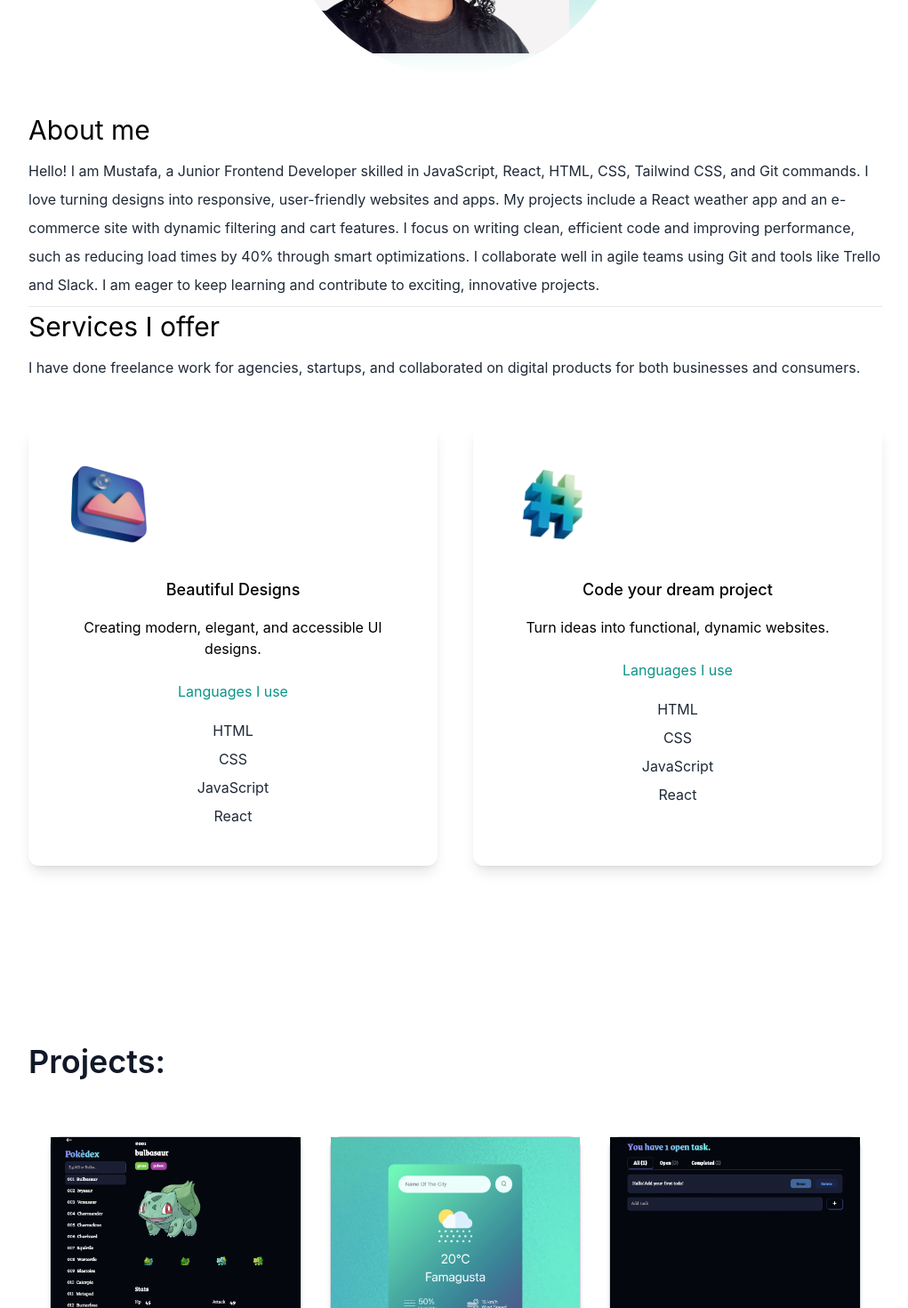
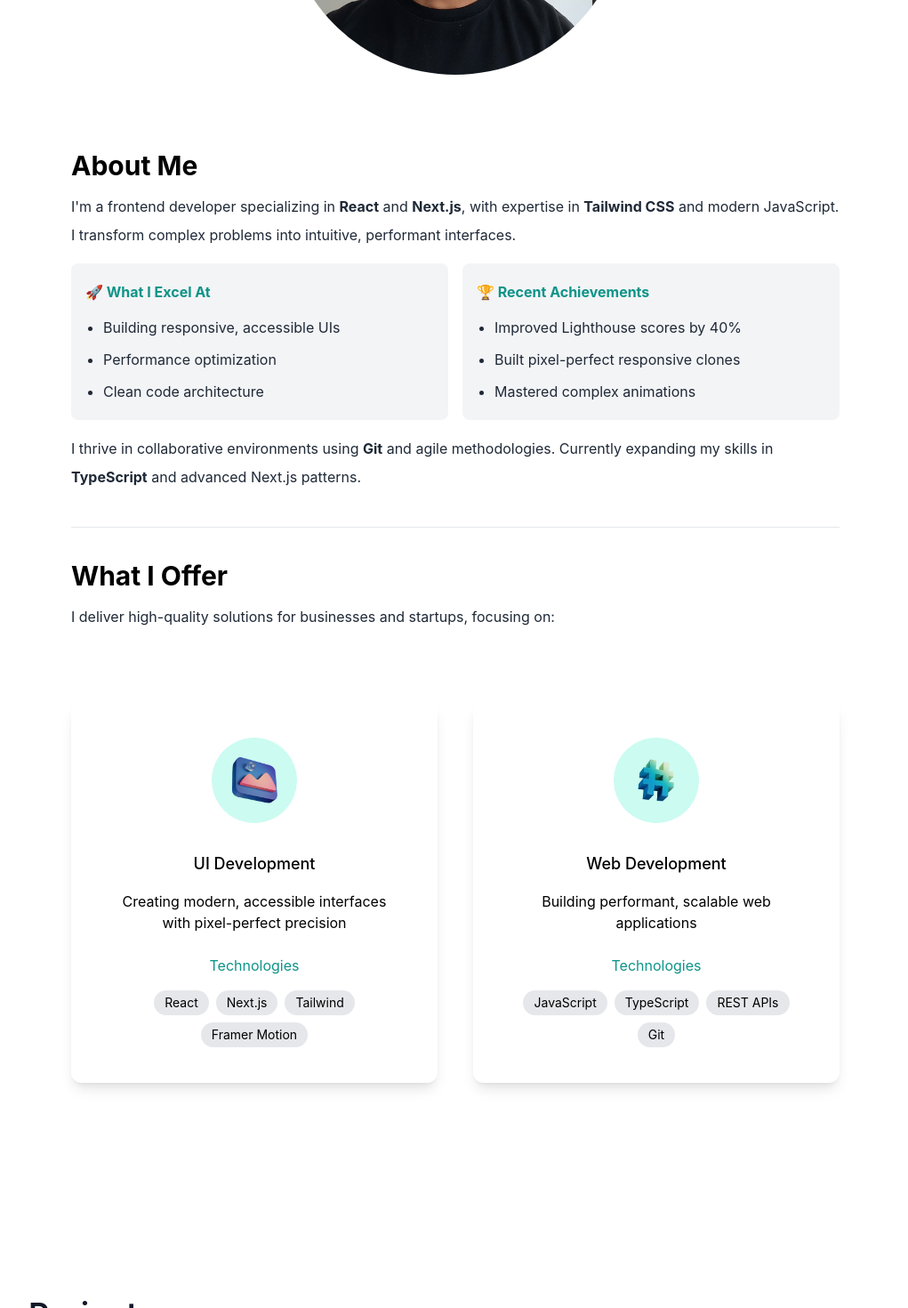
Before and after one commit to mrmustafaegeh/portfolio-web, a React (Vite) app: page / in a window 1280 px wide. Shown: the part 900-2370 px from the top of the page at 89% size, without its empty margins (128-1149 px from the left). Built offline with nearby package versions, Linux system fonts and the light colour scheme; a web font is replaced by a local one.

Commit message:
changed pic me2

```diff
--- a/src/AboutMe.jsx
+++ b/src/AboutMe.jsx
@@ -1,16 +1,15 @@
 import { AiFillInstagram, AiFillLinkedin, AiFillGithub } from "react-icons/ai";
 import { BsFillMoonStarsFill } from "react-icons/bs";
 import { useEffect } from "react";
-// import Image from "next/image";
 
 export default function AboutMe(props) {
   const { darkMode, setDarkMode } = props;
 
-  const me = "/me.jpg";
+  const me = "/me2.png";
   const design = "/design.png";
   const code = "/code.png";
 
-  // Load theme preference from localStorage
+  // Theme management
   useEffect(() => {
     const storedTheme = localStorage.getItem("theme");
     if (storedTheme === "dark") {
@@ -19,7 +18,6 @@ export default function AboutMe(props) {
     }
   }, []);
 
-  // Update theme in localStorage and document class
   useEffect(() => {
     if (darkMode) {
       localStorage.setItem("theme", "dark");
@@ -39,14 +37,14 @@ export default function AboutMe(props) {
             <li>
               <BsFillMoonStarsFill
                 onClick={() => setDarkMode(!darkMode)}
-                className="cursor-pointer text-2xl"
+                className="cursor-pointer text-2xl hover:text-teal-500 transition-colors"
               />
             </li>
             <li>
               <a
                 href="/MustafaEgeh.pdf"
                 download
-                className="bg-gradient-to-r from-cyan-500 to-teal-500 text-white px-4 py-2 border-none rounded-md ml-8"
+                className="bg-gradient-to-r from-cyan-500 to-teal-500 text-white px-4 py-2 border-none rounded-md ml-8 hover:from-cyan-600 hover:to-teal-600 transition-colors"
               >
                 Resume
               </a>
@@ -59,18 +57,20 @@ export default function AboutMe(props) {
             Mustafa Egeh
           </h2>
           <h3 className="text-2xl py-2 dark:text-white md:text-3xl">
-            FrontEnd Developer.
+            Frontend Developer
           </h3>
           <p className="text-md py-5 leading-8 text-gray-800 dark:text-gray-200 max-w-xl mx-auto md:text-xl">
-            Skilled front-end developer with expertise in building responsive,
-            user-friendly websites and applications using modern web
-            technologies.
+            I build fast, accessible web experiences using React, Next.js and
+            modern CSS. Passionate about performance optimization and creating
+            intuitive interfaces.
           </p>
           <div className="text-5xl flex justify-center gap-16 py-3 text-gray-600 dark:text-gray-400">
             <a
               href="https://instagram.com/"
               target="_blank"
               rel="noopener noreferrer"
+              className="hover:text-teal-500 transition-colors"
+              aria-label="Instagram"
             >
               <AiFillInstagram />
             </a>
@@ -78,6 +78,8 @@ export default function AboutMe(props) {
               href="https://www.linkedin.com/in/mustafa-egeh-7b6533351/"
               target="_blank"
               rel="noopener noreferrer"
+              className="hover:text-teal-500 transition-colors"
+              aria-label="LinkedIn"
             >
               <AiFillLinkedin />
             </a>
@@ -85,71 +87,139 @@ export default function AboutMe(props) {
               href="https://github.com/mrmustafaegeh"
               target="_blank"
               rel="noopener noreferrer"
+              className="hover:text-teal-500 transition-colors"
+              aria-label="GitHub"
             >
               <AiFillGithub />
             </a>
           </div>
-          <div className="mx-auto bg-gradient-to-b from-teal-500 rounded-full w-80 h-80 relative overflow-hidden mt-20 md:h-96 md:w-96">
+          <div className="mx-auto bg-gradient-to-b from-teal-500 rounded-full w-80 h-80 relative overflow-hidden mt-20 md:h-96 md:w-96 hover:shadow-xl hover:shadow-teal-500/20 transition-shadow">
             <img
               src={me}
-              alt="personal photo"
-              width={320}
-              height={320}
-              objectFit="cover"
+              alt="Mustafa Egeh"
+              className="w-full h-full object-cover"
             />
           </div>
         </div>
       </section>
 
-      <section>
-        <h3 className="text-3xl py-1 dark:text-white">About me</h3>
-        <p className="text-md py-2 leading-8 text-gray-800 dark:text-gray-200">
-          Hello! I am Mustafa, a Junior Frontend Developer skilled in
-          JavaScript, React, HTML, CSS, Tailwind CSS, and Git commands. I love
-          turning designs into responsive, user-friendly websites and apps. My
-          projects include a React weather app and an e-commerce site with
-          dynamic filtering and cart features. I focus on writing clean,
-          efficient code and improving performance, such as reducing load times
-          by 40% through smart optimizations. I collaborate well in agile teams
-          using Git and tools like Trello and Slack. I am eager to keep learning
-          and contribute to exciting, innovative projects.
-        </p>
+      <section className="max-w-4xl mx-auto px-4 py-10">
+        <h3 className="text-3xl py-1 dark:text-white font-bold">About Me</h3>
+        <div className="text-md py-2 leading-8 text-gray-800 dark:text-gray-200 space-y-4">
+          <p>
+            I'm a frontend developer specializing in <strong>React</strong> and{" "}
+            <strong>Next.js</strong>, with expertise in{" "}
+            <strong>Tailwind CSS</strong> and modern JavaScript. I transform
+            complex problems into intuitive, performant interfaces.
+          </p>
 
-        <hr />
+          <div className="grid grid-cols-1 md:grid-cols-2 gap-4 my-6">
+            <div className="bg-gray-100 dark:bg-gray-800 p-4 rounded-lg">
+              <h4 className="font-bold text-teal-600 dark:text-teal-400">
+                🚀 What I Excel At
+              </h4>
+              <ul className="list-disc pl-5 mt-2 space-y-1">
+                <li>Building responsive, accessible UIs</li>
+                <li>Performance optimization</li>
+                <li>Clean code architecture</li>
+              </ul>
+            </div>
 
-        <h3 className="text-3xl py-1 dark:text-white">Services I offer</h3>
-        <p className="text-md py-2 leading-8 text-gray-800 dark:text-gray-200">
-          I have done freelance work for agencies, startups, and collaborated on
-          digital products for both businesses and consumers.
+            <div className="bg-gray-100 dark:bg-gray-800 p-4 rounded-lg">
+              <h4 className="font-bold text-teal-600 dark:text-teal-400">
+                🏆 Recent Achievements
+              </h4>
+              <ul className="list-disc pl-5 mt-2 space-y-1">
+                <li>Improved Lighthouse scores by 40%</li>
+                <li>Built pixel-perfect responsive clones</li>
+                <li>Mastered complex animations</li>
+              </ul>
+            </div>
+          </div>
+
+          <p>
+            I thrive in collaborative environments using <strong>Git</strong>{" "}
+            and agile methodologies. Currently expanding my skills in{" "}
+            <strong>TypeScript</strong> and advanced Next.js patterns.
+          </p>
+        </div>
+
+        <hr className="my-8 border-gray-200 dark:border-gray-700" />
+
+        <h3 className="text-3xl py-1 dark:text-white font-bold">
+          What I Offer
+        </h3>
+        <p className="text-md py-2 leading-8 text-gray-800 dark:text-gray-200 mb-8">
+          I deliver high-quality solutions for businesses and startups, focusing
+          on:
         </p>
 
         <div className="lg:flex gap-10">
-          <div className="text-center shadow-lg p-10 rounded-xl my-10 dark:bg-white flex-1">
-            <img src={design} width={100} height={100} alt="design" />
-            <h3 className="text-lg font-medium pt-8 pb-2">Beautiful Designs</h3>
-            <p className="py-2">
-              Creating modern, elegant, and accessible UI designs.
+          <div className="text-center shadow-lg p-10 rounded-xl my-10 dark:bg-gray-800 flex-1 transition-transform hover:scale-105">
+            <div className="mx-auto bg-teal-100 dark:bg-teal-900/30 w-24 h-24 rounded-full flex items-center justify-center">
+              <img
+                src={design}
+                width={60}
+                height={60}
+                alt="UI Design"
+                className="object-contain"
+              />
+            </div>
+            <h3 className="text-lg font-medium pt-8 pb-2">UI Development</h3>
+            <p className="py-2 dark:text-gray-300">
+              Creating modern, accessible interfaces with pixel-perfect
+              precision
             </p>
-            <h4 className="py-4 text-teal-600">Languages I use</h4>
-            <p className="text-gray-800 py-1">HTML</p>
-            <p className="text-gray-800 py-1">CSS</p>
-            <p className="text-gray-800 py-1">JavaScript</p>
-            <p className="text-gray-800 py-1">React</p>
+            <h4 className="py-4 text-teal-600 dark:text-teal-400">
+              Technologies
+            </h4>
+            <div className="flex flex-wrap justify-center gap-2">
+              <span className="px-3 py-1 bg-gray-200 dark:bg-gray-700 rounded-full text-sm">
+                React
+              </span>
+              <span className="px-3 py-1 bg-gray-200 dark:bg-gray-700 rounded-full text-sm">
+                Next.js
+              </span>
+              <span className="px-3 py-1 bg-gray-200 dark:bg-gray-700 rounded-full text-sm">
+                Tailwind
+              </span>
+              <span className="px-3 py-1 bg-gray-200 dark:bg-gray-700 rounded-full text-sm">
+                Framer Motion
+              </span>
+            </div>
           </div>
 
-          <div className="text-center shadow-lg p-10 rounded-xl my-10 dark:bg-white flex-1">
-            <img src={code} width={100} height={100} alt="code" />
-            <h3 className="text-lg font-medium pt-8 pb-2">
-              Code your dream project
-            </h3>
-            <p className="py-2">
-              Turn ideas into functional, dynamic websites.
+          <div className="text-center shadow-lg p-10 rounded-xl my-10 dark:bg-gray-800 flex-1 transition-transform hover:scale-105">
+            <div className="mx-auto bg-teal-100 dark:bg-teal-900/30 w-24 h-24 rounded-full flex items-center justify-center">
+              <img
+                src={code}
+                width={60}
+                height={60}
+                alt="Web Development"
+                className="object-contain"
+              />
+            </div>
+            <h3 className="text-lg font-medium pt-8 pb-2">Web Development</h3>
+            <p className="py-2 dark:text-gray-300">
+              Building performant, scalable web applications
             </p>
-            <h4 className="py-4 text-teal-600">Languages I use</h4>
-            <p className="text-gray-800 py-1">HTML</p>
-            <p className="text-gray-800 py-1">CSS</p>
-            <p className="text-gray-800 py-1">JavaScript</p>
-            <p className="text-gray-800 py-1">React</p>
+            <h4 className="py-4 text-teal-600 dark:text-teal-400">
+              Technologies
+            </h4>
+            <div className="flex flex-wrap justify-center gap-2">
+              <span className="px-3 py-1 bg-gray-200 dark:bg-gray-700 rounded-full text-sm">
+                JavaScript
+              </span>
+              <span className="px-3 py-1 bg-gray-200 dark:bg-gray-700 rounded-full text-sm">
+                TypeScript
+              </span>
+              <span className="px-3 py-1 bg-gray-200 dark:bg-gray-700 rounded-full text-sm">
+                REST APIs
+              </span>
+              <span className="px-3 py-1 bg-gray-200 dark:bg-gray-700 rounded-full text-sm">
+                Git
+              </span>
+            </div>
           </div>
         </div>
       </section>
```
Also changed, not shown: public/me2.png (added).
